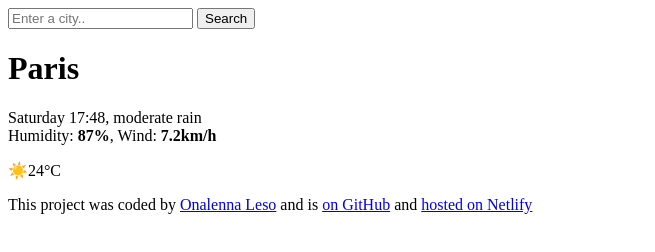
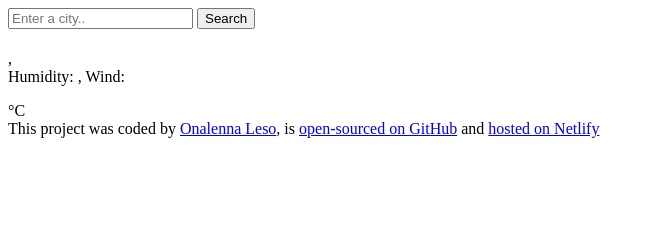
Before and after one commit to onalennaleso/my-empty-folder, a website built with Parcel: page index.html in a window 1280 px wide. Shown: the whole page, without its empty margins (0-655 px from the left). Built offline with nearby package versions, Linux system fonts and the light colour scheme.

Commit message:
ninth commit

```diff
--- a/index.html
+++ b/index.html
@@ -7,46 +7,53 @@
     <link rel="preconnect" href="https://fonts.googleapis.com" />
     <link rel="preconnect" href="https://fonts.gstatic.com" crossorigin />
     <link
-        href="https://fonts.googleapis.com/css2?family=Roboto:ital,wght@0,100;0,400;0,500;0,700;0,900;1,100;1,300;1,400;1,500;1,700;1,900&display=swap"
+        href="https://fonts.googleapis.com/css2?family=Roboto:ital,wght@0,100;0,300;0,400;0,500;0,700;0,900;1,100;1,300;1,400;1,500;1,700;1,900&display=swap"
         rel="stylesheet" />
+    <link rel="stylesheet" href="src/style.css" />
     <script src="https://cdn.jsdelivr.net/npm/axios@1.1.2/dist/axios.min.js"></script>
-    <link rel="stylesheet" href="src/style.css" />
-    <title>My weather application</title>
+    <title>Meteo App</title>
 </head>
 
 <body>
     <div class="weather-app">
         <header>
-            <form id="search-form">
-                <input type="search" placeholder="Enter a city.." required class="search-input" id="search-input" />
-                <input type="submit" value="Search" class="search-button" />
+            <form class="search-form" id="search-form">
+                <input type="search" placeholder="Enter a city.." required id="search-form-input"
+                    class="search-form-input" />
+                <input type="submit" value="Search" class="search-form-button" />
             </form>
         </header>
         <main>
-            <div class="current-weather">
+            <div class="weather-app-data">
                 <div>
-                    <h1 class="current-city" id="current-city">Paris</h1>
-                    <p class="current-details">
-                        <span id="current-date"></span>, moderate rain <br />
-                        Humidity: <strong>87%</strong>, Wind: <strong>7.2km/h</strong>
+                    <h1 class="weather-app-city" id="city"></h1>
+                    <p class="weather-app-details">
+                        <span id="time"></span>,
+                        <span id="description"></span>
+                        <br />
+                        Humidity: <strong id="humidity"></strong>, Wind:
+                        <strong id="wind-speed"></strong>
                     </p>
                 </div>
-                <div class="current-temperature">
-                    <span class="current-temperature-icon">☀️</span><span class="current-temperature-value"
-                        id="current-temperature">24</span><span class="current-temperature-unit">°C</span>
+                <div class="weather-app-temperature-container">
+                    <div id="icon"></div>
+                    <div class="weather-app-temperature" id="temperature"></div>
+                    <div class="weather-app-unit">°C</div>
                 </div>
             </div>
+            <div class="weather-forecast" id="forecast"></div>
         </main>
+
         <footer>
-            <p>
-                This project was coded by
-                <a href="https://github.com/onalennaleso" target="_blank">Onalenna Leso</a> and is
-                <a href="https://github.com/onalennaleso/my-empty-folder" target="_blank"> on GitHub</a> and
-                <a href="https://dainty-babka-cb2936.netlify.app/" target="_blank">hosted on Netlify</a>
-            </p>
+            This project was coded by
+            <a href="https://github.com/onalennaleso" target="_blank"> Onalenna Leso</a>,
+            is
+            <a href="https://github.com/onalennaleso/my-empty-folder" target="_blank">open-sourced on GitHub</a>
+            and
+            <a href="https://dainty-babka-cb2936.netlify.app" target="_blank">hosted on Netlify</a>
         </footer>
     </div>
+    <script src="src/index.js"></script>
 </body>
-<script src="src/index.js"></script>
 
 </html>
```
